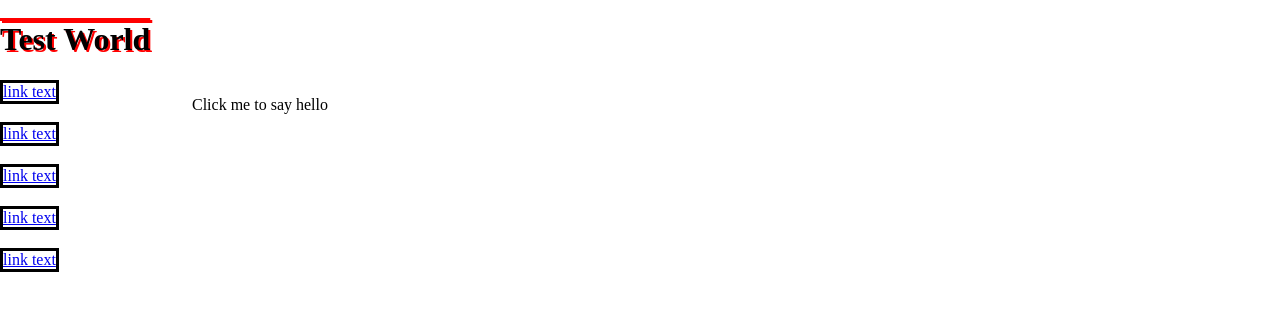
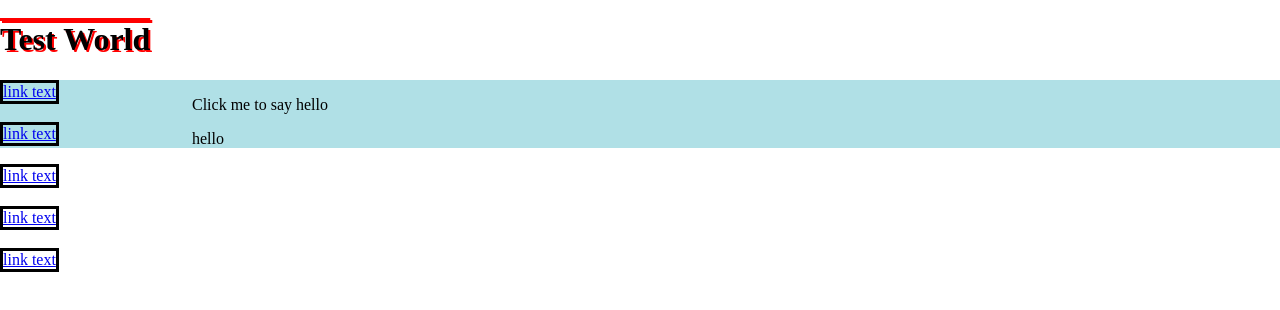
Before and after one commit to Pyogesh11/Lab2, a plain HTML site: page index.html in a window 1280 px wide. Drawn offline with Linux system fonts and the light colour scheme.

Commit message:
"my first commit"

```diff
--- a/index.html
+++ b/index.html
@@ -22,5 +22,8 @@
   </p>
   <script src="js/scripts.js"></script>
 </main>
+<p style="background-color:powderblue;">
+  hello
+</p>
   </body>
 </html>
```
